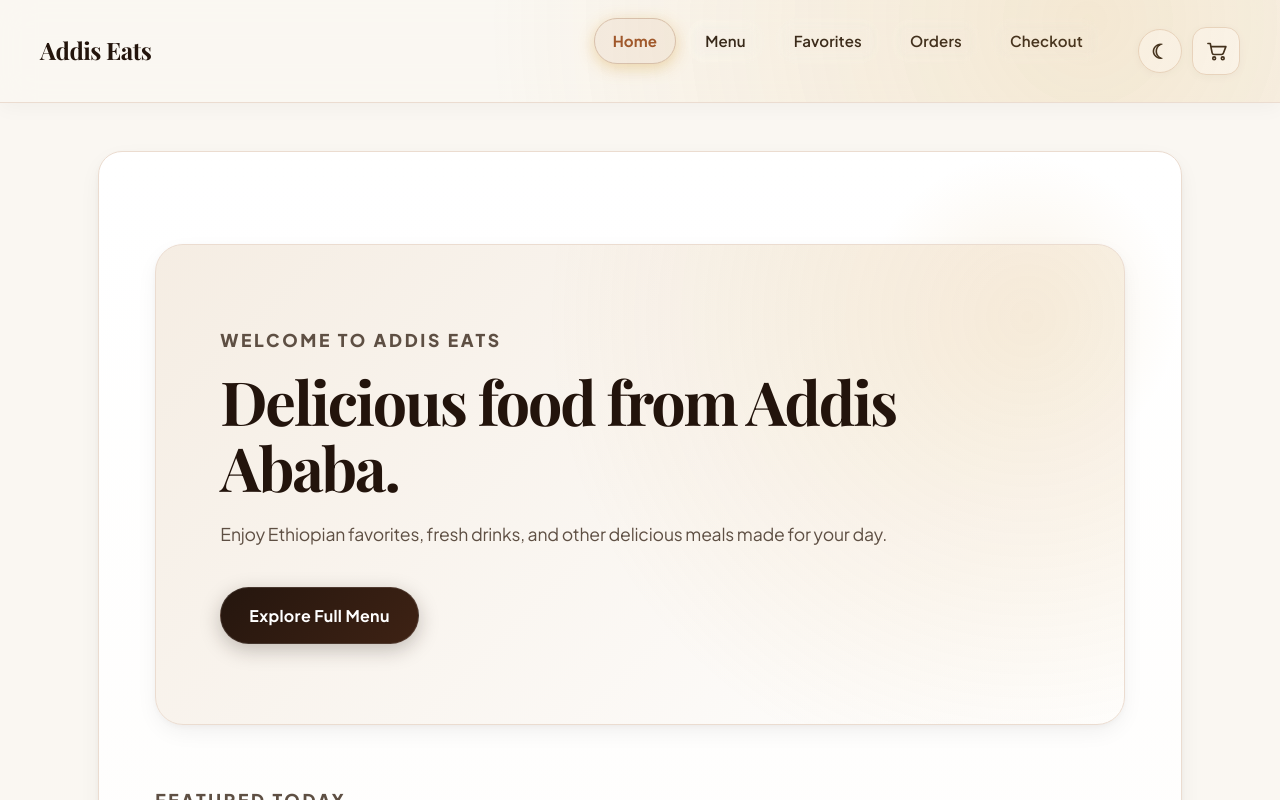
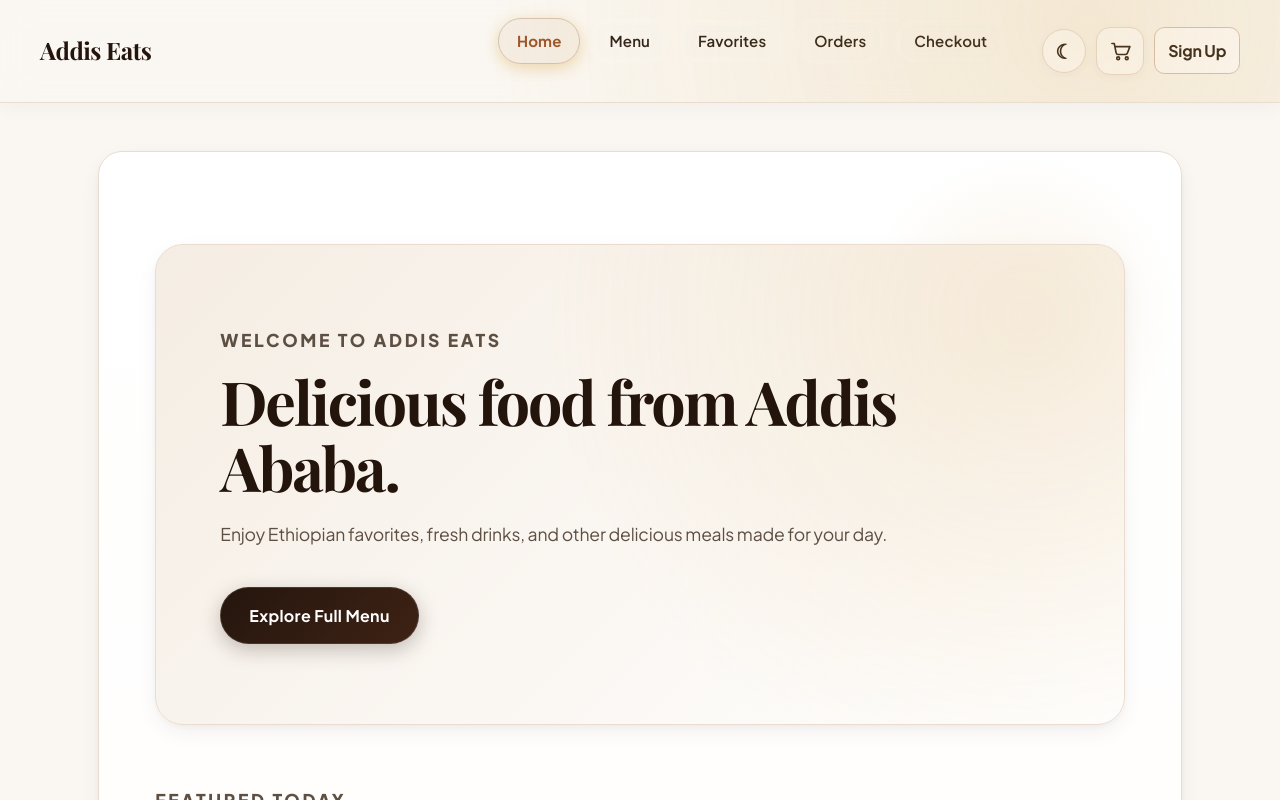
Before and after one commit to HaniSemayat/Addis-Eats, a React (Vite) app: page / in a window 1280 px wide. Shown: the top 800 px of the page. Built offline with nearby package versions, Linux system fonts and the light colour scheme; a web font is replaced by a local one.

Commit message:
feat: add customer profile navigation

```diff
--- a/src/Layout.jsx
+++ b/src/Layout.jsx
@@ -1,12 +1,30 @@
 import {
     NavLink,
-    Outlet
+    Outlet,
+    useNavigate
 } from "react-router-dom";
 
 import CartBadge from "./cart/CartBadge";
 import ThemeToggle from "./theme/ThemeToggle";
+import useAuth from "./auth/useAuth";
 
 function Layout() {
+    const {
+        user,
+        logout
+    } = useAuth();
+
+    const navigate = useNavigate();
+
+    const userInitial =
+        user?.name?.trim().charAt(0).toUpperCase();
+
+    function handleLogout() {
+        logout();
+
+        navigate("/");
+    }
+
     return (
         <>
             <a
@@ -62,6 +80,38 @@ function Layout() {
                         <ThemeToggle />
 
                         <CartBadge />
+
+                        {user ? (
+                            <div className="user-menu">
+                                <div
+                                    className="user-profile"
+                                    aria-label={`Signed in as ${user.name}`}
+                                >
+                                    <span className="user-avatar">
+                                        {userInitial}
+                                    </span>
+
+                                    <span className="user-greeting">
+                                        {user.name}
+                                    </span>
+                                </div>
+
+                                <button
+                                    type="button"
+                                    className="logout-button"
+                                    onClick={handleLogout}
+                                >
+                                    Sign Out
+                                </button>
+                            </div>
+                        ) : (
+                            <NavLink
+                                to="/register"
+                                className="login-link"
+                            >
+                                Sign Up
+                            </NavLink>
+                        )}
                     </div>
                 </div>
             </header>
--- a/src/index.css
+++ b/src/index.css
@@ -3554,3 +3554,90 @@ footer p {
         padding: 1.5rem;
     }
 }
+
+/* Customer Account */
+
+.user-menu {
+    display: flex;
+    align-items: center;
+    gap: 0.65rem;
+}
+
+.user-profile {
+    display: inline-flex;
+    align-items: center;
+    gap: 0.5rem;
+    color: var(--text);
+}
+
+.user-avatar {
+    display: inline-flex;
+    align-items: center;
+    justify-content: center;
+    width: 2rem;
+    height: 2rem;
+    flex-shrink: 0;
+    border: 1px solid var(--accent);
+    border-radius: 50%;
+    background: var(--accent);
+    color: #ffffff;
+    font-weight: 800;
+    line-height: 1;
+}
+
+.user-greeting {
+    color: var(--text);
+    font-weight: 700;
+    white-space: nowrap;
+}
+
+.logout-button,
+.login-link {
+    display: inline-flex;
+    align-items: center;
+    justify-content: center;
+    padding: 0.55rem 0.8rem;
+    border: 1px solid var(--border-strong);
+    border-radius: 0.65rem;
+    background: var(--surface);
+    color: var(--text);
+    font: inherit;
+    font-weight: 700;
+    text-decoration: none;
+    cursor: pointer;
+    transition:
+        background 0.2s ease,
+        color 0.2s ease,
+        border-color 0.2s ease,
+        transform 0.2s ease;
+}
+
+.logout-button:hover,
+.login-link:hover {
+    border-color: var(--accent);
+    background: var(--accent);
+    color: #ffffff;
+    transform: translateY(-1px);
+}
+
+.logout-button:focus-visible,
+.login-link:focus-visible {
+    outline: none;
+    box-shadow: 0 0 0 4px var(--focus);
+}
+
+@media (max-width: 760px) {
+    .user-menu {
+        gap: 0.4rem;
+    }
+
+    .user-greeting {
+        display: none;
+    }
+
+    .logout-button,
+    .login-link {
+        padding: 0.5rem 0.65rem;
+        font-size: 0.9rem;
+    }
+}
```
